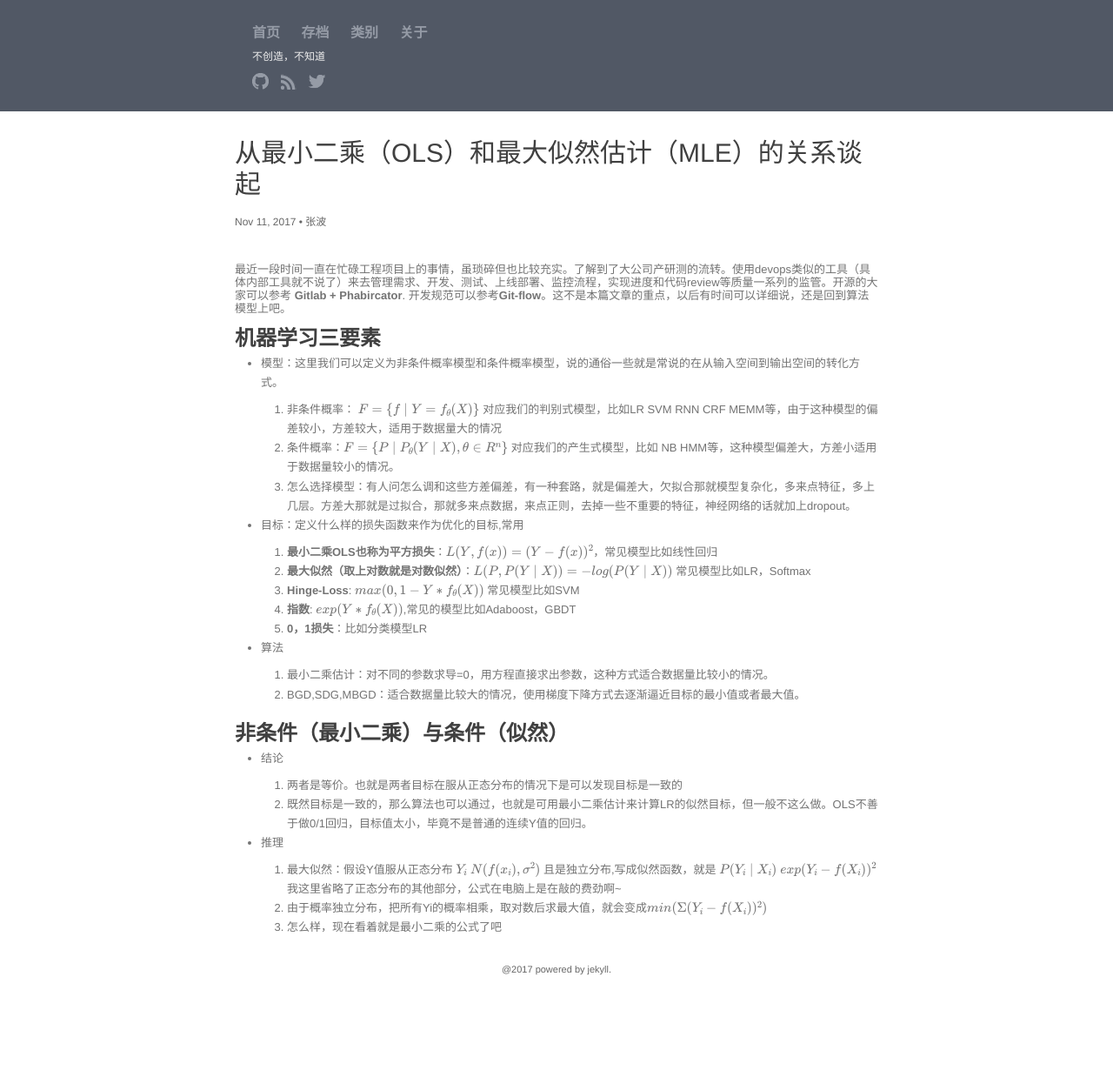
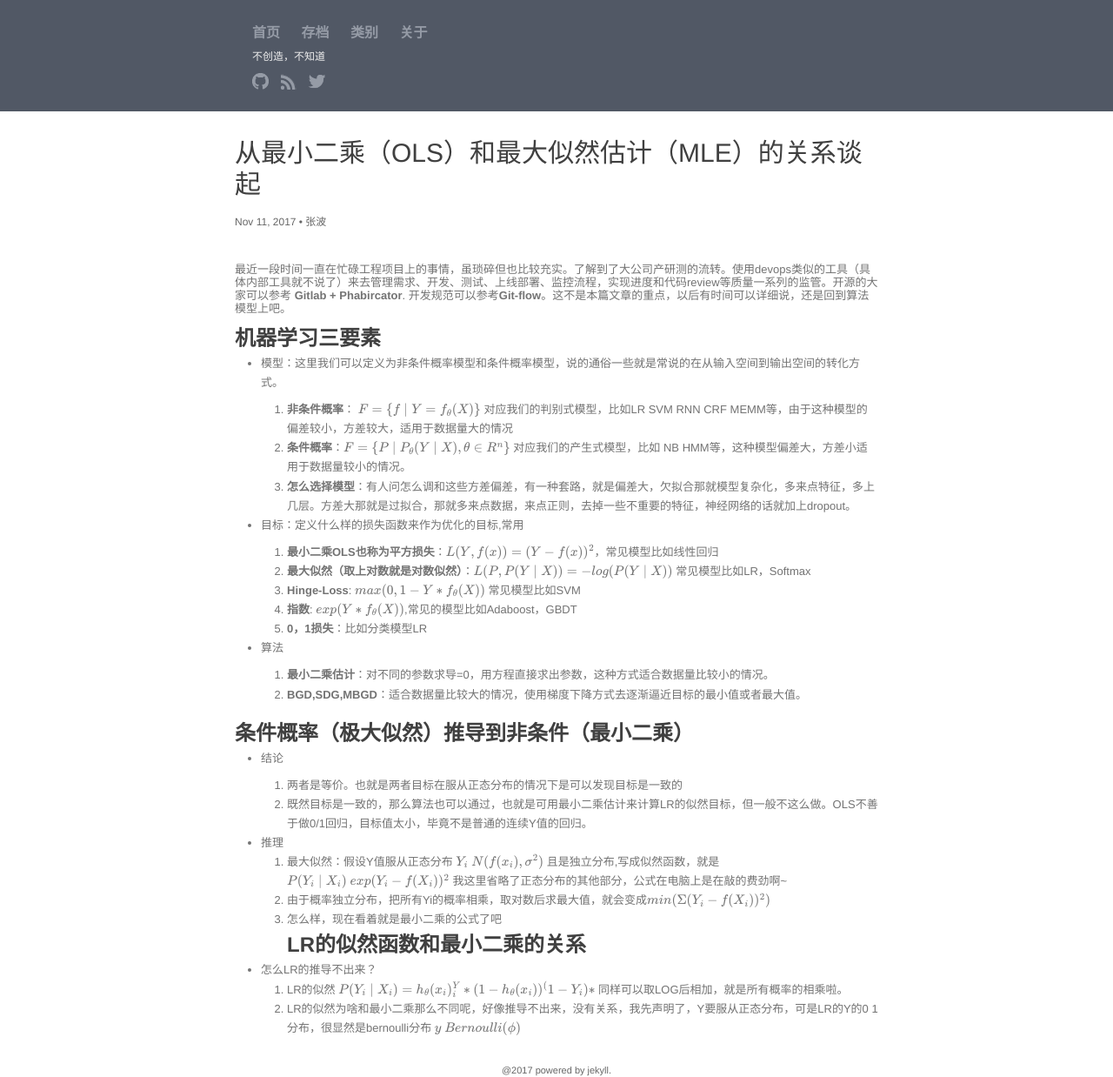
Before and after one commit to bobz653/bobz653.github.io, a Jekyll site: the page built from _posts/2017-11-11-olsmle-relation.md, in a window 1280 px wide. Shown: the whole page at 87% size. Built offline with Jekyll 4.4.1, drawn with Linux system fonts in a browser that asks for light colours; formulas are drawn with MathJax 3; comment, search, counter and statistics services are not loaded; before the commit the page ends 1122 px from its top, so only the background shows below that.

Commit message:
add formula

```diff
--- a/_posts/2017-11-11-olsmle-relation.md
+++ b/_posts/2017-11-11-olsmle-relation.md
@@ -12,9 +12,9 @@ tags: [machine learning]
 ## 机器学习三要素
 * 模型：这里我们可以定义为非条件概率模型和条件概率模型，说的通俗一些就是常说的在从输入空间到输出空间的转化方式。
 
-    1.	非条件概率： $$F=\{f\mid Y=f_\theta(X)\}$$ 对应我们的判别式模型，比如LR SVM RNN CRF MEMM等，由于这种模型的偏差较小，方差较大，适用于数据量大的情况
-    2.	条件概率：$$F = \{ P\mid P_\theta(Y\mid X),\theta \in R^n\}$$ 对应我们的产生式模型，比如 NB HMM等，这种模型偏差大，方差小适用于数据量较小的情况。
-    3.	怎么选择模型：有人问怎么调和这些方差偏差，有一种套路，就是偏差大，欠拟合那就模型复杂化，多来点特征，多上几层。方差大那就是过拟合，那就多来点数据，来点正则，去掉一些不重要的特征，神经网络的话就加上dropout。
+    1.	**非条件概率**： $$F=\{f\mid Y=f_\theta(X)\}$$ 对应我们的判别式模型，比如LR SVM RNN CRF MEMM等，由于这种模型的偏差较小，方差较大，适用于数据量大的情况
+    2.	**条件概率**：$$F = \{ P\mid P_\theta(Y\mid X),\theta \in R^n\}$$ 对应我们的产生式模型，比如 NB HMM等，这种模型偏差大，方差小适用于数据量较小的情况。
+    3.	**怎么选择模型**：有人问怎么调和这些方差偏差，有一种套路，就是偏差大，欠拟合那就模型复杂化，多来点特征，多上几层。方差大那就是过拟合，那就多来点数据，来点正则，去掉一些不重要的特征，神经网络的话就加上dropout。
 
 * 目标：定义什么样的损失函数来作为优化的目标,常用
 
@@ -25,10 +25,10 @@ tags: [machine learning]
 	5. **0，1损失**：比如分类模型LR
 
 * 算法
-   1. 最小二乘估计：对不同的参数求导=0，用方程直接求出参数，这种方式适合数据量比较小的情况。
-   2. BGD,SDG,MBGD：适合数据量比较大的情况，使用梯度下降方式去逐渐逼近目标的最小值或者最大值。
+   1. **最小二乘估计**：对不同的参数求导=0，用方程直接求出参数，这种方式适合数据量比较小的情况。
+   2. **BGD,SDG,MBGD**：适合数据量比较大的情况，使用梯度下降方式去逐渐逼近目标的最小值或者最大值。
 
-## 非条件（最小二乘）与条件（似然）
+## 条件概率（极大似然）推导到非条件（最小二乘）
 * 结论
 
   1. 两者是等价。也就是两者目标在服从正态分布的情况下是可以发现目标是一致的
@@ -38,3 +38,7 @@ tags: [machine learning]
   1. 最大似然：假设Y值服从正态分布 $$Y_i ~ N(f(x_i),\sigma^2) $$ 且是独立分布,写成似然函数，就是 $$ P(Y_i\mid X_i) ~ exp(Y_i - f(X_i))^2  $$ 我这里省略了正态分布的其他部分，公式在电脑上是在敲的费劲啊~
   2. 由于概率独立分布，把所有Yi的概率相乘，取对数后求最大值，就会变成$$ min(\Sigma (Y_i - f(X_i))^2) $$
   3. 怎么样，现在看着就是最小二乘的公式了吧
+## LR的似然函数和最小二乘的关系
+* 怎么LR的推导不出来？
+  1. LR的似然 $$P(Y_i\mid X_i) = h_\theta (x_i)^Y_i *  (1-h_\theta (x_i))^(1-Y_i) *$$ 同样可以取LOG后相加，就是所有概率的相乘啦。
+  2. LR的似然为啥和最小二乘那么不同呢，好像推导不出来，没有关系，我先声明了，Y要服从正态分布，可是LR的Y的0 1分布，很显然是bernoulli分布 $$y ~ Bernoulli(\phi)$$
```
